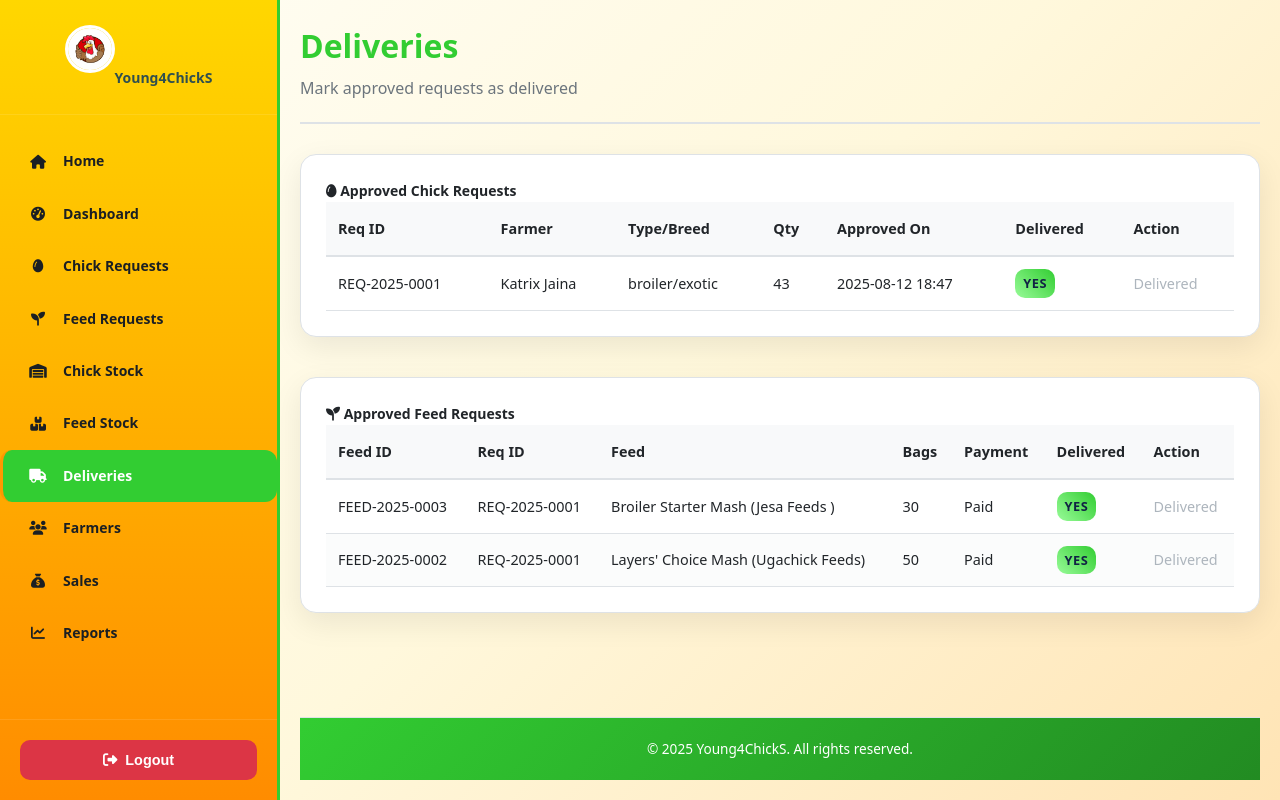
After one commit to NafunaAnitahSoniah/CSE-Python-Project, a Django app: page /deliveries/ in a window 1280 px wide. The commit adds this page. Run offline with Django 5.2, Linux system fonts and the light colour scheme; a user stored in the database is signed in; data comes from the database, SQL or seed files in the repository; both versions use the stored data as it was after the commit; some libraries are stand-ins or nearby versions.

Commit message:
feat: Implement deliveries management; add delivery marking functionality for approved chick and feed requests; enhance UI for deliveries overview

```diff
--- a/XChicks/ChicksApp/models.py
+++ b/XChicks/ChicksApp/models.py
@@ -212,6 +212,7 @@ class FeedAllocation(models.Model):
         choices=[('pending', 'Pending'), ('paid', 'Paid'), ('rejected', 'Rejected')],
         default='pending'
     )
+    delivered = models.BooleanField(default=False)
 
     def __str__(self):
         return self.feed_request_id
--- a/XChicks/ChicksApp/templates/base_manager.html
+++ b/XChicks/ChicksApp/templates/base_manager.html
@@ -22,6 +22,7 @@
       <li><a href="/feedrequests/" class="{% if '/feedrequests' in request.path %}active{% endif %}"><i class="fas fa-seedling"></i> Feed Requests</a></li>
       <li><a href="/chickstock/" class="{% if '/chickstock' in request.path %}active{% endif %}"><i class="fas fa-warehouse"></i> Chick Stock</a></li>
       <li><a href="/feedstock/" class="{% if '/feedstock' in request.path %}active{% endif %}"><i class="fas fa-boxes-stacked"></i> Feed Stock</a></li>
+      <li><a href="/deliveries/" class="{% if '/deliveries' in request.path %}active{% endif %}"><i class="fas fa-truck"></i> Deliveries</a></li>
       <li><a href="/farmerrecords/" class="{% if '/farmerrecords' in request.path %}active{% endif %}"><i class="fas fa-users"></i> Farmers</a></li>
       <li><a href="/sales/" class="{% if '/sales' in request.path %}active{% endif %}"><i class="fas fa-sack-dollar"></i> Sales</a></li>
       <li><a href="/reports/" class="{% if '/reports' in request.path %}active{% endif %}"><i class="fas fa-chart-line"></i> Reports</a></li>
--- /dev/null
+++ b/XChicks/ChicksApp/templates/deliveries.html
@@ -0,0 +1,94 @@
+{% extends 'base_manager.html' %}
+{% block title %}Deliveries | Young4ChickS{% endblock %}
+{% block content %}
+<header class="page-header">
+  <h1>Deliveries</h1>
+  <div class="subtitle">Mark approved requests as delivered</div>
+</header>
+
+<section class="table-card fade-in">
+  <h4><i class="fas fa-egg"></i> Approved Chick Requests</h4>
+  <div class="table-responsive">
+    <table class="data-table">
+      <thead>
+        <tr>
+          <th>Req ID</th><th>Farmer</th><th>Type/Breed</th><th>Qty</th><th>Approved On</th><th>Delivered</th><th>Action</th>
+        </tr>
+      </thead>
+      <tbody>
+        {% for r in approved_chicks %}
+        <tr>
+          <td>{{ r.chick_request_id }}</td>
+          <td>{{ r.farmer.farmer_name }}</td>
+          <td>{{ r.chick_type }}/{{ r.chick_breed }}</td>
+          <td>{{ r.quantity }}</td>
+          <td>{{ r.approved_on|date:'Y-m-d H:i' }}</td>
+          <td>
+            {% if r.delivered %}
+              <span class="status-badge status-approved">YES</span>
+            {% else %}
+              <span class="status-badge status-rejected">NO</span>
+            {% endif %}
+          </td>
+          <td>
+            {% if not r.delivered %}
+            <form method="post" action="{% url 'mark_chick_delivered' r.id %}" style="display:inline;">
+              {% csrf_token %}
+              <button class="btn btn-primary btn-sm" onclick="return confirm('Mark delivered?')"><i class="fas fa-truck"></i> Mark Delivered</button>
+            </form>
+            {% else %}
+              <span class="text-muted">Delivered</span>
+            {% endif %}
+          </td>
+        </tr>
+        {% empty %}
+        <tr><td colspan="7">No approved chick requests.</td></tr>
+        {% endfor %}
+      </tbody>
+    </table>
+  </div>
+</section>
+
+<section class="table-card fade-in" style="margin-top:20px;">
+  <h4><i class="fas fa-seedling"></i> Approved Feed Requests</h4>
+  <div class="table-responsive">
+    <table class="data-table">
+      <thead>
+        <tr>
+          <th>Feed ID</th><th>Req ID</th><th>Feed</th><th>Bags</th><th>Payment</th><th>Delivered</th><th>Action</th>
+        </tr>
+      </thead>
+      <tbody>
+        {% for a in approved_feeds %}
+        <tr>
+          <td>{{ a.feed_request_id }}</td>
+          <td>{{ a.chick_request.chick_request_id }}</td>
+          <td>{{ a.feed_name }} ({{ a.feed_brand }})</td>
+          <td>{{ a.bags_allocated }}</td>
+          <td>{{ a.payment_status|title }}</td>
+          <td>
+            {% if a.delivered %}
+              <span class="status-badge status-approved">YES</span>
+            {% else %}
+              <span class="status-badge status-rejected">NO</span>
+            {% endif %}
+          </td>
+          <td>
+            {% if not a.delivered %}
+            <form method="post" action="{% url 'mark_feed_delivered' a.id %}" style="display:inline;">
+              {% csrf_token %}
+              <button class="btn btn-primary btn-sm" onclick="return confirm('Mark delivered?')"><i class="fas fa-truck"></i> Mark Delivered</button>
+            </form>
+            {% else %}
+              <span class="text-muted">Delivered</span>
+            {% endif %}
+          </td>
+        </tr>
+        {% empty %}
+        <tr><td colspan="7">No approved feed requests.</td></tr>
+        {% endfor %}
+      </tbody>
+    </table>
+  </div>
+</section>
+{% endblock %}
--- a/XChicks/ChicksApp/templates/managersdashboard.html
+++ b/XChicks/ChicksApp/templates/managersdashboard.html
@@ -12,7 +12,7 @@
     <div class="card"><h4><i class="fas fa-inbox"></i> Requests</h4>
         <div class="text-small">Pending: {{ pending_requests }} | Approved: {{ approved_requests }}<br>Rejected: {{ rejected_requests }} | Completed: {{ completed_requests }}</div>
     </div>
-    <div class="card"><h4><i class="fas fa-sack-dollar"></i> Sales</h4><div class="metric">{{ total_sales }}</div></div>
+    <div class="card"><h4><i class="fas fa-sack-dollar"></i> Sales (UGX)</h4><div class="metric">{{ total_sales }}</div></div>
     <div class="card"><h4><i class="fas fa-truck"></i> Deliveries</h4><div class="text-small">Made: {{ deliveries_made }}<br>Pending: {{ pending_deliveries }}</div></div>
     <div class="card"><h4><i class="fas fa-wheat-awn"></i> Feed Allocations</h4><div class="text-small">With Feed: {{ farmers_with_feeds }}<br>Paid: {{ farmers_paid }} | Pending: {{ pending_payments }}</div></div>
 </section>
--- a/XChicks/ChicksApp/views.py
+++ b/XChicks/ChicksApp/views.py
@@ -84,12 +84,14 @@ def Managersdashboard(request):
     total_users = UserProfile.objects.count()
     chick_stock = ChickStock.objects.aggregate(total=Sum('stock_quantity'))['total'] or 0
     feed_stock = FeedStock.objects.aggregate(total=Sum('feed_quantity'))['total'] or 0
-    request_stats = ChickRequest.objects.values('status').annotate(c=Count('id'))
-    stats_map = {r['status']: r['c'] for r in request_stats}
-    completed_requests = stats_map.get('completed', 0)
-    approved_requests = stats_map.get('approved', 0)
-    pending_requests = stats_map.get('pending', 0)
-    rejected_requests = stats_map.get('rejected', 0)
+    # Combine chick and feed request stats
+    chick_stats = ChickRequest.objects.values('status').annotate(c=Count('id'))
+    feed_stats = FeedAllocation.objects.values('status').annotate(c=Count('id'))
+    chick_map = {r['status']: r['c'] for r in chick_stats}
+    feed_map = {r['status']: r['c'] for r in feed_stats}
+    pending_requests = chick_map.get('pending', 0) + feed_map.get('pending', 0)
+    approved_requests = chick_map.get('approved', 0) + feed_map.get('approved', 0)
+    rejected_requests = chick_map.get('rejected', 0) + feed_map.get('rejected', 0)
     # Total sales amount = feed (approved: bags*selling_price) + chicks (approved: qty*price)
     feed_total = FeedAllocation.objects.filter(status='approved').aggregate(
         total=Sum(F('bags_allocated') * F('feed_stock__selling_price'))
@@ -104,8 +106,13 @@ def Managersdashboard(request):
         ).order_by('-updated_at').values_list('chick_price', flat=True).first() or 1650
         chick_total += int(req.quantity or 0) * int(price)
     total_sales = feed_total + chick_total
-    deliveries_made = ChickRequest.objects.filter(delivered=True).count()
-    pending_deliveries = ChickRequest.objects.filter(status='approved', delivered=False).count()
+    # Delivery stats combining chick and feed deliveries
+    delivered_chicks = ChickRequest.objects.filter(delivered=True).count()
+    delivered_feeds = FeedAllocation.objects.filter(delivered=True).count()
+    deliveries_made = delivered_chicks + delivered_feeds
+    pending_chick_deliv = ChickRequest.objects.filter(status='approved', delivered=False).count()
+    pending_feed_deliv = FeedAllocation.objects.filter(status='approved', delivered=False).count()
+    pending_deliveries = pending_chick_deliv + pending_feed_deliv
     farmers_with_feeds = FeedAllocation.objects.values('chick_request__farmer').distinct().count()
     farmers_paid = FeedAllocation.objects.filter(payment_status='paid').count()
     pending_payments = FeedAllocation.objects.filter(payment_status='pending').count()
@@ -113,7 +120,7 @@ def Managersdashboard(request):
         'total_users': total_users,
         'chick_stock': chick_stock,
         'feed_stock': feed_stock,
-        'completed_requests': completed_requests,
+    'completed_requests': deliveries_made,
         'approved_requests': approved_requests,
         'pending_requests': pending_requests,
         'rejected_requests': rejected_requests,
@@ -477,7 +484,10 @@ def SalesAgentdashboard(request):
     sc_map = {s['status']: s['c'] for s in status_counts}
     total_my_requests = my_requests.count()
     total_chicks_requested = my_requests.aggregate(total=Sum('quantity'))['total'] or 0
-    delivered = my_requests.filter(delivered=True).count()
+    # Count deliveries across chicks and feed allocations for this agent
+    delivered_chicks = my_requests.filter(delivered=True).count()
+    delivered_feeds = FeedAllocation.objects.filter(chick_request__created_by=request.user, delivered=True).count()
+    delivered = delivered_chicks + delivered_feeds
     context = {
         'total_my_requests': total_my_requests,
         'total_chicks_requested': total_chicks_requested,
@@ -751,3 +761,33 @@ def Logout(request):
     logout(request)
 
     return redirect('/')
+
+
+# --- Deliveries Management (manager) ---
+@role_required('manager')
+def Deliveries(request):
+    approved_chicks = ChickRequest.objects.filter(status='approved').select_related('farmer').order_by('-approved_on')
+    approved_feeds = FeedAllocation.objects.filter(status='approved').select_related('chick_request__farmer').order_by('-id')
+    return render(request, 'deliveries.html', {
+        'approved_chicks': approved_chicks,
+        'approved_feeds': approved_feeds,
+    })
+
+@role_required('manager')
+def MarkChickDelivered(request, req_id:int):
+    req = get_object_or_404(ChickRequest, id=req_id)
+    if request.method == 'POST':
+        req.delivered = True
+        req.status = req.status  # keep status as-approved; deliveries counted separately
+        req.save(update_fields=['delivered'])
+        messages.success(request, f"Marked {req.chick_request_id} as delivered.")
+    return redirect('Deliveries')
+
+@role_required('manager')
+def MarkFeedDelivered(request, alloc_id:int):
+    alloc = get_object_or_404(FeedAllocation, id=alloc_id)
+    if request.method == 'POST':
+        alloc.delivered = True
+        alloc.save(update_fields=['delivered'])
+        messages.success(request, f"Marked {alloc.feed_request_id} as delivered.")
+    return redirect('Deliveries')
--- a/XChicks/XChicks/urls.py
+++ b/XChicks/XChicks/urls.py
@@ -45,6 +45,9 @@ urlpatterns = [
     path('approvefeedrequest/<int:request_id>/', views.ApproveFeedRequest, name='Approvefeedrequest'),
     path('reports/', views.Reports, name='Reports'),
     path('sales/', views.Sales, name='Sales'),
+    path('deliveries/', views.Deliveries, name='Deliveries'),
+    path('deliveries/mark/chick/<int:req_id>/', views.MarkChickDelivered, name='mark_chick_delivered'),
+    path('deliveries/mark/feed/<int:alloc_id>/', views.MarkFeedDelivered, name='mark_feed_delivered'),
     # TXT exports
     path('export/sales/', views.export_sales_txt, name='export_sales_txt'),
     path('export/chick-requests/', views.export_chick_requests_txt, name='export_chick_requests_txt'),
```
Also changed, not shown: XChicks/ChicksApp/templates/1viewchickrequests.html (+6 -2 lines), XChicks/ChicksApp/templates/1viewfeedrequests.html (+11 -3 lines), XChicks/ChicksApp/templates/sales.html (+7 -7 lines), XChicks/ChicksApp/migrations/0008_feedallocation_delivered.py (added), XChicks/db.sqlite3, 1 other file.
